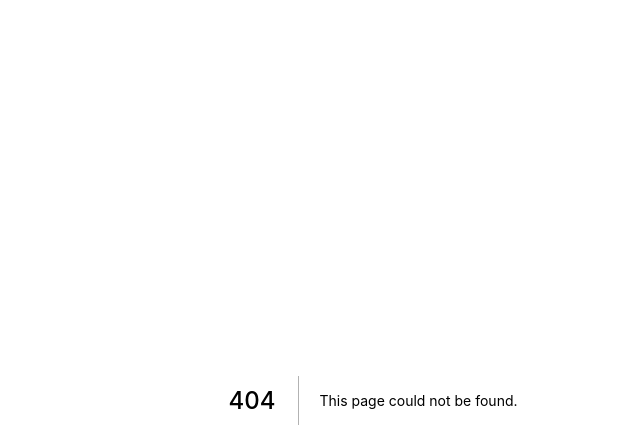
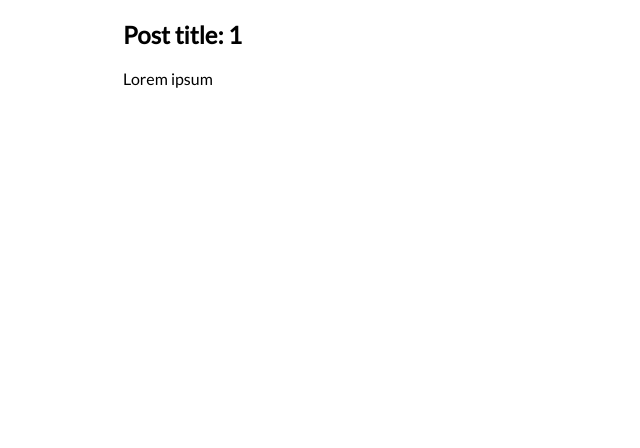
Before and after one commit to salisshuaibu11/my-nextjs-blog, a Next.js app: page /posts/1 in a window 1280 px wide. Before the commit this address had no page. Shown: the top 448 px of the page, without its empty margins (267-907 px from the left). Built offline with nearby package versions, Linux system fonts and the light colour scheme.

Commit message:
create dynamic routes

```diff
--- /dev/null
+++ b/pages/posts/[title].tsx
@@ -0,0 +1,13 @@
+import { Article } from "../../components/Article";
+import { useRouter } from "next/router";
+
+export default function Post() {
+  const router = useRouter();
+  const { title } = router.query;
+  return (
+    <Article>
+      <h1>Post title: {title}</h1>
+      <p>Lorem ipsum</p>
+    </Article>
+  );
+}
```
